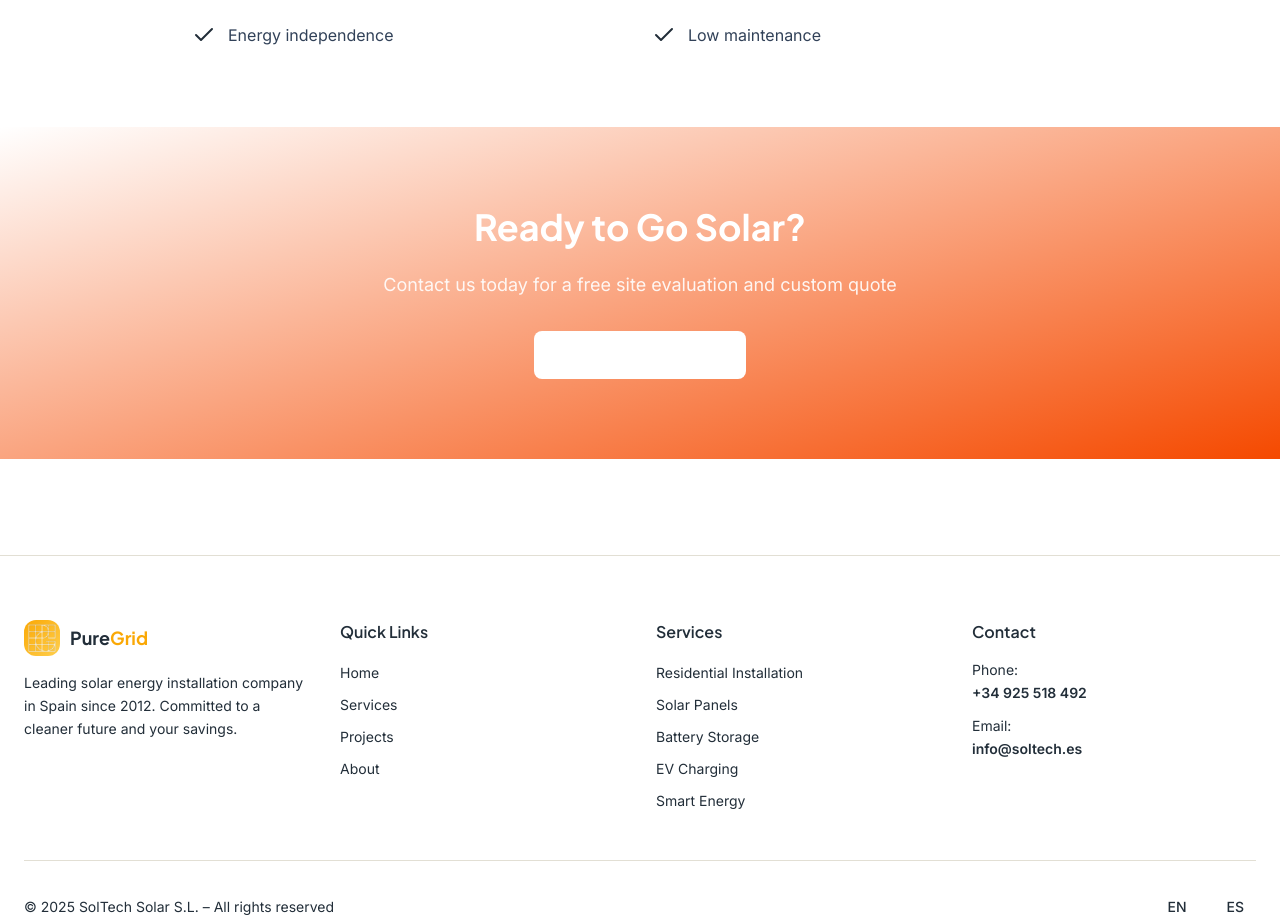
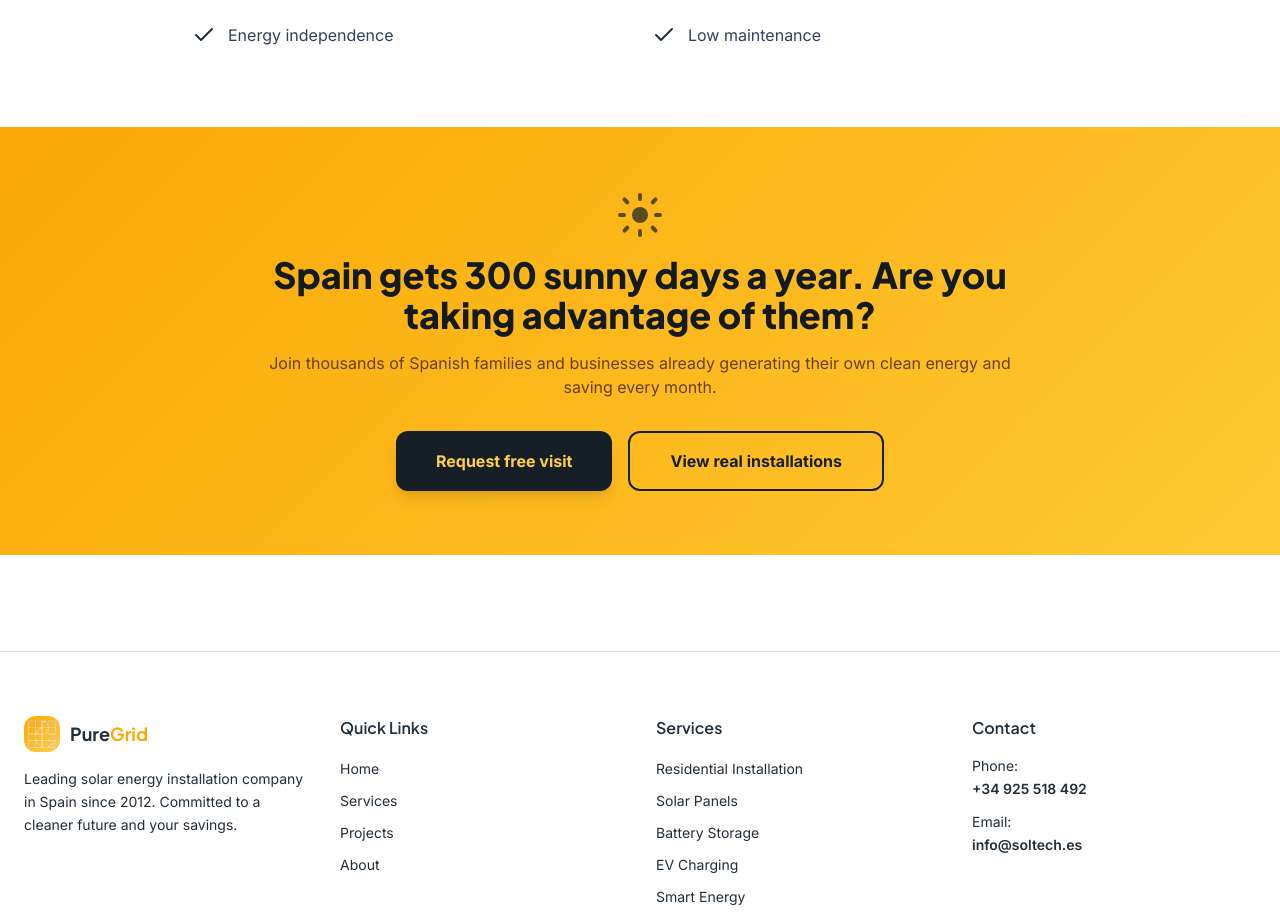
Before and after one commit to laqlan/solarsite2, a React (Vite) app: page /residential-installation in a window 1280 px wide. Shown: the part 1500-2424 px from the top of the page. Built offline with nearby package versions, Linux system fonts and the light colour scheme.

Commit message:
Update CTA section on residential installation page to match homepage exactly

```diff
--- a/src/pages/residential-installation.tsx
+++ b/src/pages/residential-installation.tsx
@@ -4,6 +4,15 @@ import { Link } from "react-router-dom";
 import Navbar from "@/components/navbar";
 import Footer from "@/components/Footer";
 import { useI18n } from "@/i18n/context";
+
+/* ── tiny icon helpers (inline SVGs so no extra deps needed) ── */
+type IconProps = { className?: string; style?: React.CSSProperties };
+const SunIcon = ({ className = "", style }: IconProps) => (
+  <svg className={className} style={style} viewBox="0 0 24 24" fill="currentColor">
+    <circle cx="12" cy="12" r="4" />
+    <path d="M12 2v2M12 20v2M4.22 4.22l1.42 1.42M18.36 18.36l1.42 1.42M2 12h2M20 12h2M4.22 19.78l1.42-1.42M18.36 5.64l1.42-1.42" stroke="currentColor" strokeWidth="2" strokeLinecap="round" fill="none"/>
+  </svg>
+);
 
 const ResidentialInstallation = () => {
   const { language, t } = useI18n();
@@ -162,25 +171,26 @@ const ResidentialInstallation = () => {
         </div>
       </section>
 
-      {/* CTA Section */}
-      <section className="py-20 px-4 sm:px-6 lg:px-8 bg-gradient-to-br from-solar to-orange-600 text-white">
-        <div className="max-w-3xl mx-auto text-center">
-          <h2 className="text-3xl sm:text-4xl font-bold mb-6">
-            {language === "en"
-              ? "Ready to Go Solar?"
-              : "¿Listo para usar Energía Solar?"}
+      {/* CTA BANNER */}
+      <section className="py-16 px-4 sm:px-6 lg:px-8 text-center" style={{ background: "linear-gradient(135deg, hsl(40 96% 50%) 0%, hsl(44 100% 60%) 100%)" }}>
+        <div className="max-w-3xl mx-auto">
+          <SunIcon className="h-12 w-12 mx-auto mb-4" style={{ color: "hsl(210 25% 12%)", opacity: 0.7 }} />
+          <h2 className="text-3xl sm:text-4xl font-extrabold mb-4" style={{ fontFamily: "'Plus Jakarta Sans', sans-serif", color: "hsl(210 25% 10%)" }}>
+            {language === "es" ? "España tiene 300 días de sol al año. ¿Los estás aprovechando?" : "Spain gets 300 sunny days a year. Are you taking advantage of them?"}
           </h2>
-          <p className="text-lg mb-8 opacity-90">
-            {language === "en"
-              ? "Contact us today for a free site evaluation and custom quote"
-              : "Contáctanos hoy para una evaluación gratuita del sitio y un presupuesto personalizado"}
+          <p className="text-base mb-8" style={{ color: "hsl(30 60% 25%)" }}>
+            {language === "es" ? "Únete a miles de familias y empresas españolas que ya generan su propia energía limpia y ahorran mes a mes." : "Join thousands of Spanish families and businesses already generating their own clean energy and saving every month."}
           </p>
-          <Link
-            to="/contact"
-            className="inline-block px-8 py-3 bg-white text-solar font-bold rounded-lg hover:scale-105 transition-transform"
-          >
-            {t("homepage.hero.cta1")}
-          </Link>
+          <div className="flex flex-col sm:flex-row gap-4 justify-center">
+            <button className="px-10 py-4 rounded-xl text-base font-bold shadow-lg transition-transform hover:scale-105"
+              style={{ backgroundColor: "hsl(210 25% 12%)", color: "hsl(44 100% 65%)" }}>
+              {language === "es" ? "Solicitar visita gratuita" : "Request free visit"}
+            </button>
+            <button className="px-10 py-4 rounded-xl text-base font-bold border-2 transition-all hover:opacity-80"
+              style={{ borderColor: "hsl(210 25% 12%)", color: "hsl(210 25% 12%)", backgroundColor: "transparent" }}>
+              {language === "es" ? "Ver instalaciones reales" : "View real installations"}
+            </button>
+          </div>
         </div>
       </section>
 
```
